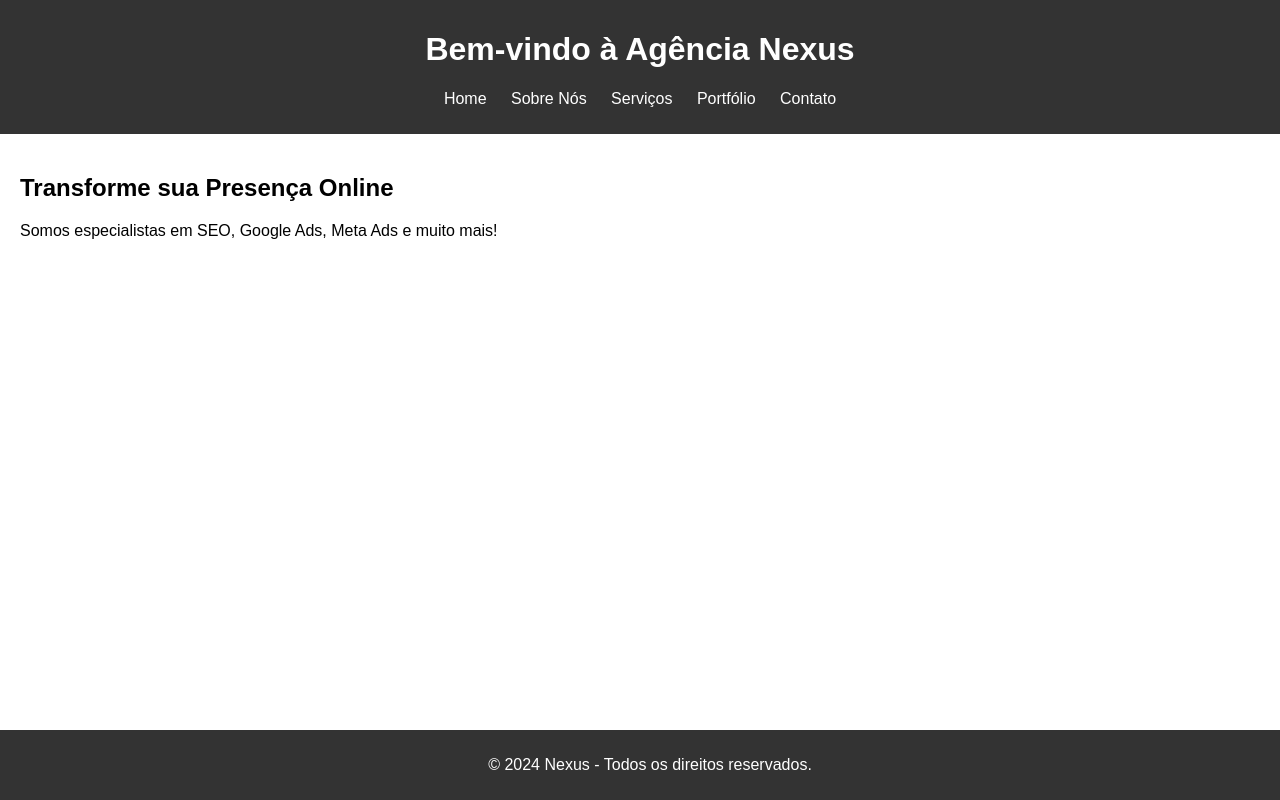
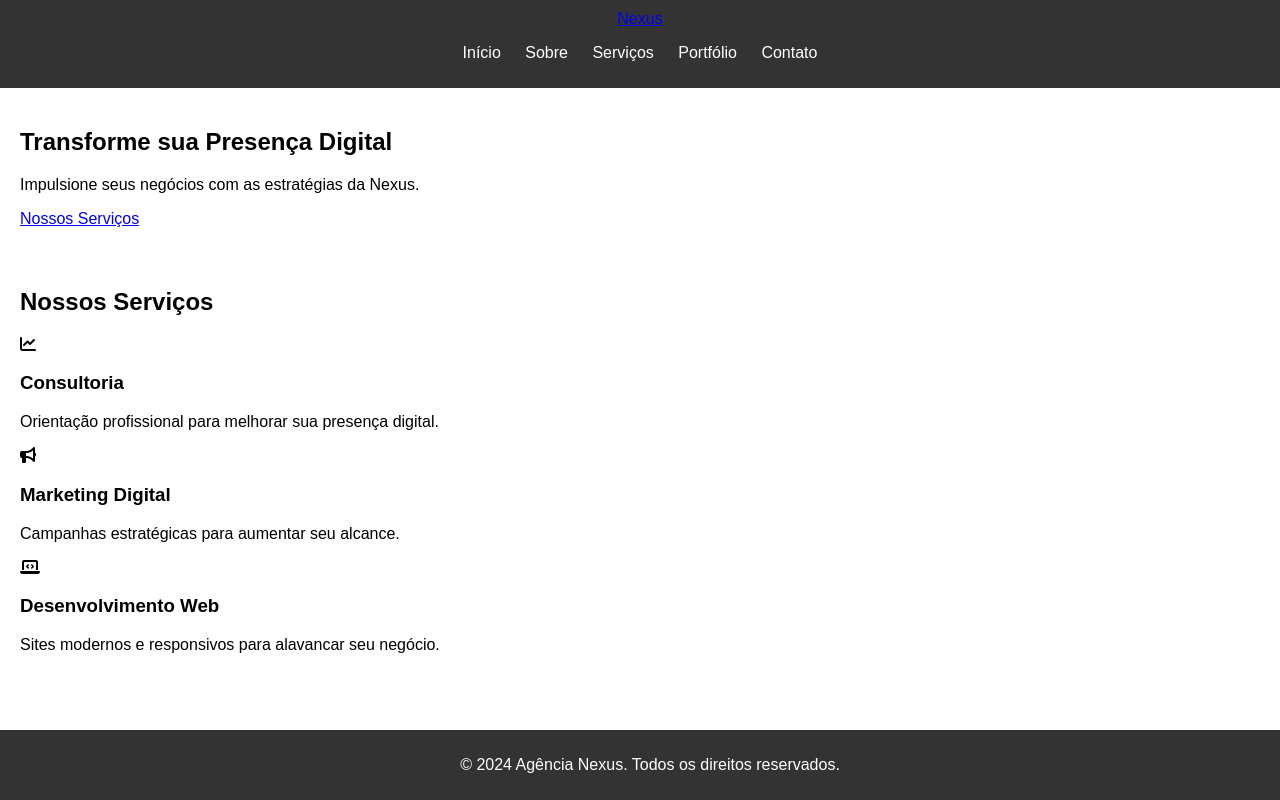
Before and after one commit to FranSant12/Nexus_site, a plain HTML site: page index.html in a window 1280 px wide. Drawn offline with Linux system fonts and the light colour scheme; files that its build step writes are made by us from their sources.

Commit message:
Update index.html

```diff
--- a/index.html
+++ b/index.html
@@ -1,30 +1,69 @@
 <!DOCTYPE html>
-<html lang="pt-BR">
+<html lang="pt-br">
 <head>
     <meta charset="UTF-8">
     <meta name="viewport" content="width=device-width, initial-scale=1.0">
+    <meta http-equiv="X-UA-Compatible" content="IE=edge">
     <title>Agência de Marketing Nexus</title>
     <link rel="stylesheet" href="css/styles.css">
+    <link href="https://fonts.googleapis.com/css2?family=Poppins:wght@400;600&display=swap" rel="stylesheet">
 </head>
 <body>
     <header>
-        <h1>Bem-vindo à Agência Nexus</h1>
+        <div class="container">
             <nav>
-            <ul>
-                <li><a href="index.html">Home</a></li>
-                <li><a href="sobre.html">Sobre Nós</a></li>
+                <div class="logo">
+                    <a href="index.html">Nexus</a>
+                </div>
+                <ul class="nav-links">
+                    <li><a href="index.html">Início</a></li>
+                    <li><a href="sobre.html">Sobre</a></li>
                     <li><a href="servicos.html">Serviços</a></li>
                     <li><a href="portfolio.html">Portfólio</a></li>
                     <li><a href="contato.html">Contato</a></li>
                 </ul>
             </nav>
+        </div>
     </header>
-    <section>
-        <h2>Transforme sua Presença Online</h2>
-        <p>Somos especialistas em SEO, Google Ads, Meta Ads e muito mais!</p>
+
+    <section class="hero">
+        <div class="container">
+            <h1>Transforme sua Presença Digital</h1>
+            <p>Impulsione seus negócios com as estratégias da Nexus.</p>
+            <a href="servicos.html" class="btn">Nossos Serviços</a>
+        </div>
     </section>
+
+    <section class="services">
+        <div class="container">
+            <h2>Nossos Serviços</h2>
+            <div class="service-cards">
+                <div class="card">
+                    <i class="fas fa-chart-line"></i>
+                    <h3>Consultoria</h3>
+                    <p>Orientação profissional para melhorar sua presença digital.</p>
+                </div>
+                <div class="card">
+                    <i class="fas fa-bullhorn"></i>
+                    <h3>Marketing Digital</h3>
+                    <p>Campanhas estratégicas para aumentar seu alcance.</p>
+                </div>
+                <div class="card">
+                    <i class="fas fa-laptop-code"></i>
+                    <h3>Desenvolvimento Web</h3>
+                    <p>Sites modernos e responsivos para alavancar seu negócio.</p>
+                </div>
+            </div>
+        </div>
+    </section>
+
     <footer>
-        <p>© 2024 Nexus - Todos os direitos reservados.</p>
+        <div class="container">
+            <p>&copy; 2024 Agência Nexus. Todos os direitos reservados.</p>
+        </div>
     </footer>
+
+    <!-- Link para Font Awesome (ícones) -->
+    <script src="https://kit.fontawesome.com/a076d05399.js" crossorigin="anonymous"></script>
 </body>
 </html>
```
Lines whose indentation alone changed are shown as unchanged.
